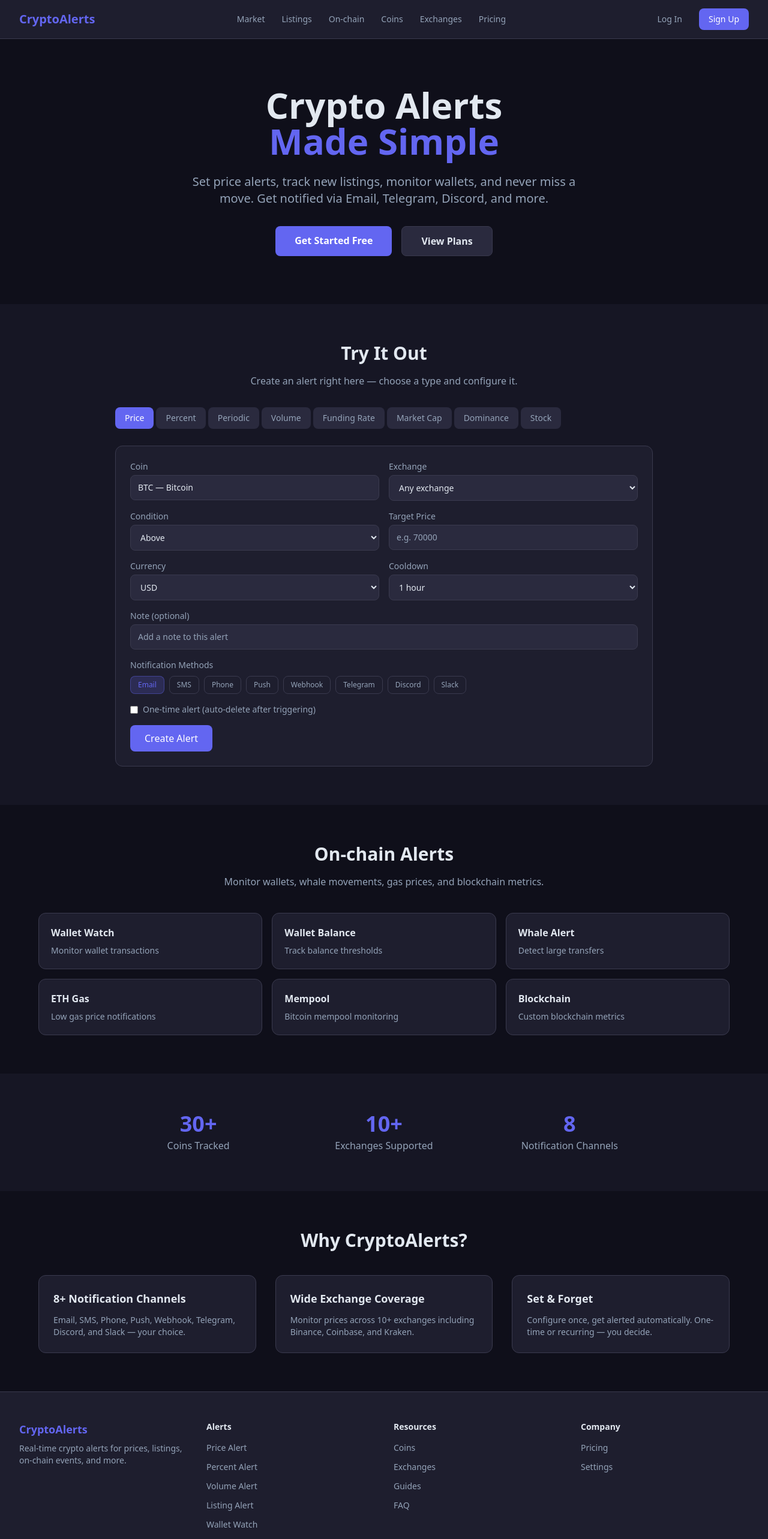
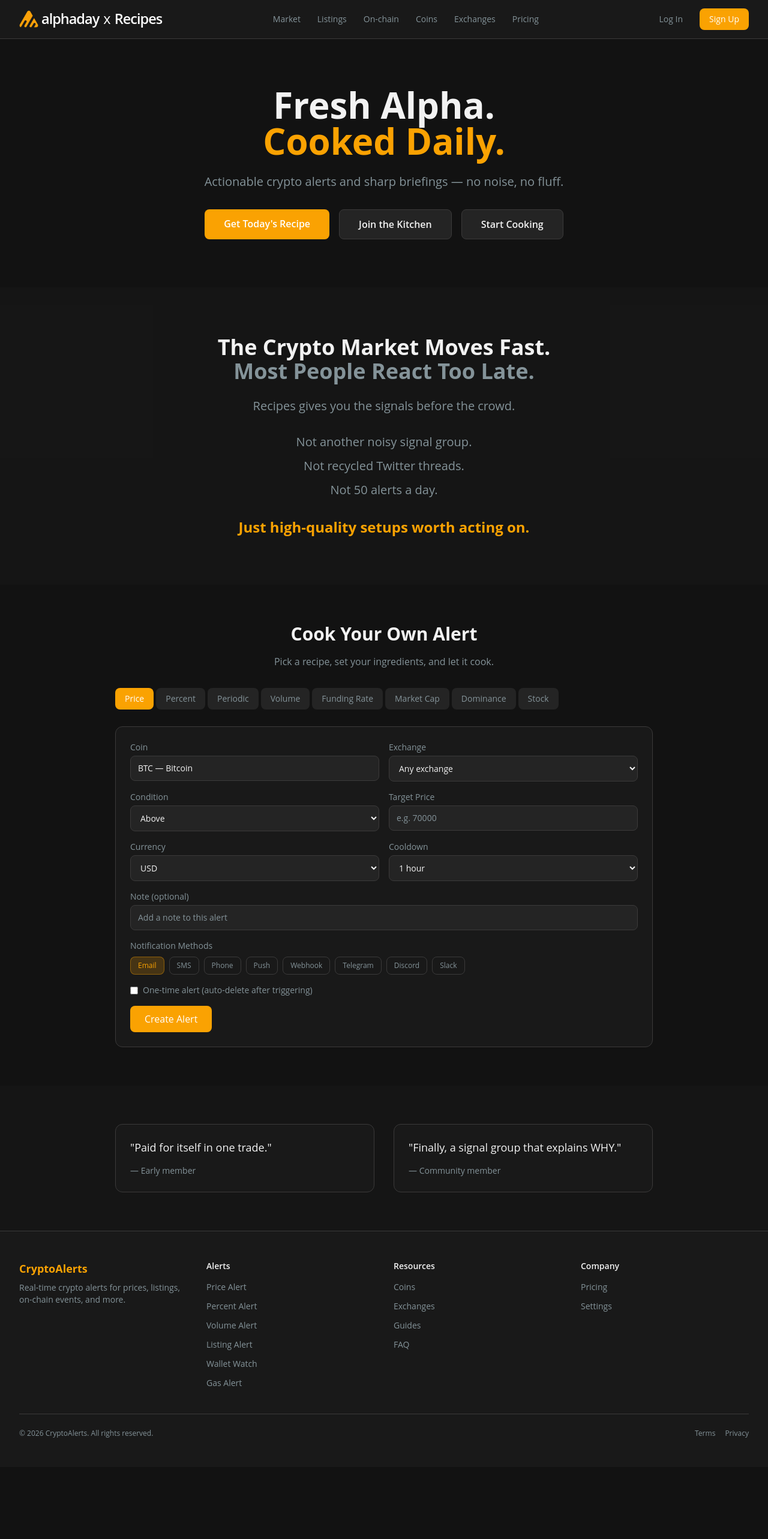
Before and after one commit to AlphadayHQ/recipes, a React (Vite) app: page / in a window 1280 px wide. Shown: the top 2566 px of the page at 60% size. After the commit the page ends 2446 px from the top, so only its background shows below. Built offline with nearby package versions, Linux system fonts and the light colour scheme.

Commit message:
feat: implement Logo component and update Navbar and Home pages with new design elements

```diff
--- /dev/null
+++ b/src/components/layout/Logo.tsx
@@ -0,0 +1,24 @@
+import type { FC } from "react";
+import { Link } from "react-router-dom";
+
+const Logo: FC = () => {
+  return (
+    <div className="flex items-center whitespace-nowrap">
+      <Link
+        to="/"
+        className="relative flex items-center font-bold tracking-[-1px] no-underline"
+      >
+        <img
+          src="/logo.png"
+          alt="Alphaday"
+          className="mr-1.25 block h-8 focus:outline-none"
+        />
+        <div className="text-[19px] sm:text-[23.5px] text-white font-semibold">
+          <span>alphaday <span className="font-normal mx-0.5">x</span> Recipes</span>
+        </div>
+      </Link>
+    </div>
+  );
+};
+
+export default Logo;
--- a/src/components/layout/Navbar.tsx
+++ b/src/components/layout/Navbar.tsx
@@ -1,6 +1,7 @@
 import { useState } from 'react';
 import { Link, useNavigate } from 'react-router-dom';
 import { useStore } from '../../store/useStore';
+import Logo from './Logo';
 
 const navGroups = [
   {
@@ -47,9 +48,7 @@ export function Navbar() {
       <div className="max-w-7xl mx-auto px-4 sm:px-6 lg:px-8">
         <div className="flex items-center justify-between h-16">
           {/* Logo */}
-          <Link to="/" className="text-xl font-bold text-primary no-underline">
-            CryptoAlerts
-          </Link>
+          <Logo />
 
           {/* Desktop Nav */}
           <div className="hidden md:flex items-center gap-1">
@@ -140,6 +139,7 @@ export function Navbar() {
 
           {/* Mobile hamburger */}
           <button
+            title="Toggle Menu"
             className="md:hidden p-2 text-text-muted hover:text-text"
             onClick={() => setMobileOpen(!mobileOpen)}
           >
--- a/src/index.css
+++ b/src/index.css
@@ -1,24 +1,38 @@
 @import "tailwindcss";
+@import url('https://fonts.googleapis.com/css2?family=Montserrat:wght@600;700&family=Open+Sans:wght@400;600&display=swap');
 
 @theme {
-  --color-primary: #6366f1;
-  --color-primary-hover: #4f46e5;
-  --color-surface: #1e1e2e;
-  --color-surface-light: #2a2a3e;
-  --color-surface-border: #3a3a4e;
-  --color-text: #e2e8f0;
-  --color-text-muted: #94a3b8;
-  --color-success: #22c55e;
-  --color-danger: #ef4444;
-  --color-warning: #f59e0b;
+  /* Accent / Interactive */
+   --color-primary: #FAA202;
+  --color-primary-hover: #FFB84D;
+  /* --color-primary: #477FF7;
+  --color-primary-hover: #165DF5; */
+
+  /* Backgrounds */
+  --color-surface: #191919;
+  --color-surface-light: #242424;
+  --color-surface-border: #3b3a3a;
+
+  /* Text */
+  --color-text: #f2f2f2;
+  --color-text-muted: #849399;
+
+  /* Status */
+  --color-success: #6DD230;
+  --color-danger: #F45532;
+  --color-warning: #FAA202;
 }
 
 body {
   margin: 0;
-  background-color: #0f0f1a;
+  background-color: #121212;
   color: var(--color-text);
-  font-family: system-ui, -apple-system, sans-serif;
+  font-family: 'Open Sans', system-ui, -apple-system, sans-serif;
   min-height: 100vh;
+}
+
+h1, h2, h3, h4, h5, h6 {
+  font-family: 'Montserrat', 'Open Sans', system-ui, sans-serif;
 }
 
 #root {
--- a/src/pages/Home.tsx
+++ b/src/pages/Home.tsx
@@ -1,7 +1,5 @@
 import { useState } from 'react';
 import { Link } from 'react-router-dom';
-import coins from '../mocks/coins.json';
-import exchanges from '../mocks/exchanges.json';
 import { TabBar } from '../components/ui/TabBar';
 import { AlertForm } from '../components/alerts/AlertForm';
 import type { AlertFormConfig } from '../components/alerts/AlertForm';
@@ -98,28 +96,23 @@ const marketConfigs: Record<string, AlertFormConfig> = {
   },
 };
 
-const onChainTypes = [
-  { label: 'Wallet Watch', to: '/alerts/wallet', description: 'Monitor wallet transactions' },
-  { label: 'Wallet Balance', to: '/alerts/wallet-balance', description: 'Track balance thresholds' },
-  { label: 'Whale Alert', to: '/alerts/whale', description: 'Detect large transfers' },
-  { label: 'ETH Gas', to: '/alerts/gas', description: 'Low gas price notifications' },
-  { label: 'Mempool', to: '/alerts/mempool', description: 'Bitcoin mempool monitoring' },
-  { label: 'Blockchain', to: '/alerts/blockchain', description: 'Custom blockchain metrics' },
+// const ingredients = [
+//   'Real-time breakout alerts',
+//   'Smart money flow tracking',
+//   'Narrative shifts before they trend',
+//   '5-minute daily market briefings',
+//   'Clear entries, risk levels, invalidation',
+// ];
+
+const notList = [
+  'Not another noisy signal group.',
+  'Not recycled Twitter threads.',
+  'Not 50 alerts a day.',
 ];
 
-const features = [
-  {
-    title: '8+ Notification Channels',
-    description: 'Email, SMS, Phone, Push, Webhook, Telegram, Discord, and Slack — your choice.',
-  },
-  {
-    title: 'Wide Exchange Coverage',
-    description: `Monitor prices across ${exchanges.length}+ exchanges including Binance, Coinbase, and Kraken.`,
-  },
-  {
-    title: 'Set & Forget',
-    description: 'Configure once, get alerted automatically. One-time or recurring — you decide.',
-  },
+const testimonials = [
+  { quote: 'Paid for itself in one trade.', author: 'Early member' },
+  { quote: 'Finally, a signal group that explains WHY.', author: 'Community member' },
 ];
 
 export function Home() {
@@ -131,99 +124,96 @@ export function Home() {
       <section className="py-20 px-4 text-center">
         <div className="max-w-4xl mx-auto">
           <h1 className="text-4xl sm:text-5xl lg:text-6xl font-bold mb-6">
-            Crypto Alerts
+            Fresh Alpha.
             <br />
-            <span className="text-primary">Made Simple</span>
+            <span className="text-primary">Cooked Daily.</span>
           </h1>
           <p className="text-lg sm:text-xl text-text-muted mb-8 max-w-2xl mx-auto">
-            Set price alerts, track new listings, monitor wallets, and never miss a move.
-            Get notified via Email, Telegram, Discord, and more.
+            Actionable crypto alerts and sharp briefings — no noise, no fluff.
           </p>
-          <div className="flex gap-4 justify-center">
+          <div className="flex flex-wrap gap-4 justify-center">
             <Link
               to="/signup"
               className="px-8 py-3 bg-primary hover:bg-primary-hover text-white font-semibold rounded-lg no-underline transition-colors"
             >
-              Get Started Free
+              Get Today's Recipe
             </Link>
             <Link
-              to="/pricing"
+              to="/signup"
               className="px-8 py-3 bg-surface-light hover:bg-surface border border-surface-border text-text font-semibold rounded-lg no-underline transition-colors"
             >
-              View Plans
+              Join the Kitchen
+            </Link>
+            <Link
+              to="/alerts"
+              className="px-8 py-3 bg-surface-light hover:bg-surface border border-surface-border text-text font-semibold rounded-lg no-underline transition-colors"
+            >
+              Start Cooking
             </Link>
           </div>
         </div>
       </section>
 
-      {/* Interactive Alert Demo */}
-      <section className="py-16 px-4 bg-surface/50">
+      {/* Hook */}
+      <section className="py-20 px-4 text-center bg-surface/50">
+        <div className="max-w-3xl mx-auto">
+          <h2 className="text-2xl sm:text-3xl lg:text-4xl font-bold mb-6">
+            The Crypto Market Moves Fast.
+            <br />
+            <span className="text-text-muted">Most People React Too Late.</span>
+          </h2>
+          <p className="text-lg sm:text-xl text-text-muted mb-8 max-w-2xl mx-auto">
+            Recipes gives you the signals before the crowd.
+          </p>
+          <div className="max-w-3xl mx-auto text-center">
+            <div className="space-y-3 mb-8">
+              {notList.map((line) => (
+                <p key={line} className="text-lg sm:text-xl text-text-muted">
+                  {line}
+                </p>
+              ))}
+            </div>
+            <p className="text-xl sm:text-2xl font-bold text-primary">
+              Just high-quality setups worth acting on.
+            </p>
+          </div>
+        </div>
+      </section>
+
+      {/* Cook Your Own Alert */}
+      <section className="py-16 px-4">
         <div className="max-w-4xl mx-auto">
-          <h2 className="text-2xl sm:text-3xl font-bold text-center mb-4">Try It Out</h2>
+          <h2 className="text-2xl sm:text-3xl font-bold text-center mb-4">
+            Cook Your Own Alert
+          </h2>
           <p className="text-text-muted text-center mb-8 max-w-xl mx-auto">
-            Create an alert right here — choose a type and configure it.
+            Pick a recipe, set your ingredients, and let it cook.
           </p>
           <div className="mb-6">
-            <TabBar tabs={marketTabs} active={activeTab} onChange={setActiveTab} />
+            <TabBar
+              tabs={marketTabs}
+              active={activeTab}
+              onChange={setActiveTab}
+            />
           </div>
           <AlertForm key={activeTab} config={marketConfigs[activeTab]} />
         </div>
       </section>
 
-      {/* On-chain Alert Types */}
-      <section className="py-16 px-4">
-        <div className="max-w-6xl mx-auto">
-          <h2 className="text-2xl sm:text-3xl font-bold text-center mb-4">On-chain Alerts</h2>
-          <p className="text-text-muted text-center mb-10 max-w-xl mx-auto">
-            Monitor wallets, whale movements, gas prices, and blockchain metrics.
-          </p>
-          <div className="grid grid-cols-1 sm:grid-cols-2 lg:grid-cols-3 gap-4">
-            {onChainTypes.map((type) => (
-              <Link
-                key={type.to}
-                to={type.to}
-                className="block p-5 bg-surface border border-surface-border rounded-xl hover:border-primary/50 transition-colors no-underline group"
+      {/* Social Proof */}
+      <section className="py-16 px-4 bg-surface/50">
+        <div className="max-w-4xl mx-auto">
+          <div className="grid grid-cols-1 md:grid-cols-2 gap-8">
+            {testimonials.map((t) => (
+              <blockquote
+                key={t.quote}
+                className="p-6 bg-surface border border-surface-border rounded-xl"
               >
-                <h3 className="text-base font-semibold text-text group-hover:text-primary mb-2 transition-colors">
-                  {type.label}
-                </h3>
-                <p className="text-sm text-text-muted">{type.description}</p>
-              </Link>
-            ))}
-          </div>
-        </div>
-      </section>
-
-      {/* Stats */}
-      <section className="py-16 px-4 bg-surface/50">
-        <div className="max-w-4xl mx-auto text-center">
-          <div className="grid grid-cols-1 sm:grid-cols-3 gap-8">
-            <div>
-              <p className="text-4xl font-bold text-primary">{coins.length}+</p>
-              <p className="text-text-muted mt-1">Coins Tracked</p>
-            </div>
-            <div>
-              <p className="text-4xl font-bold text-primary">{exchanges.length}+</p>
-              <p className="text-text-muted mt-1">Exchanges Supported</p>
-            </div>
-            <div>
-              <p className="text-4xl font-bold text-primary">8</p>
-              <p className="text-text-muted mt-1">Notification Channels</p>
-            </div>
-          </div>
-        </div>
-      </section>
-
-      {/* Features */}
-      <section className="py-16 px-4">
-        <div className="max-w-6xl mx-auto">
-          <h2 className="text-2xl sm:text-3xl font-bold text-center mb-10">Why CryptoAlerts?</h2>
-          <div className="grid grid-cols-1 md:grid-cols-3 gap-8">
-            {features.map((feature) => (
-              <div key={feature.title} className="p-6 bg-surface border border-surface-border rounded-xl">
-                <h3 className="text-lg font-semibold mb-3">{feature.title}</h3>
-                <p className="text-sm text-text-muted">{feature.description}</p>
-              </div>
+                <p className="text-lg font-medium mb-3">"{t.quote}"</p>
+                <cite className="text-sm text-text-muted not-italic">
+                  — {t.author}
+                </cite>
+              </blockquote>
             ))}
           </div>
         </div>
```
Also changed, not shown: public/logo.png (added), 1 other file (tests, documents, lock files or other folders).
